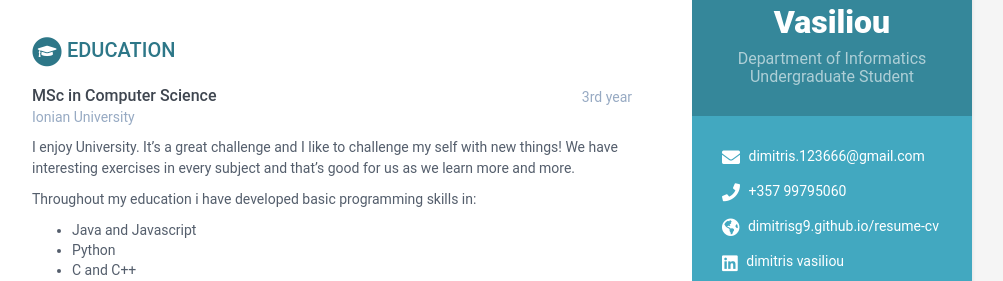
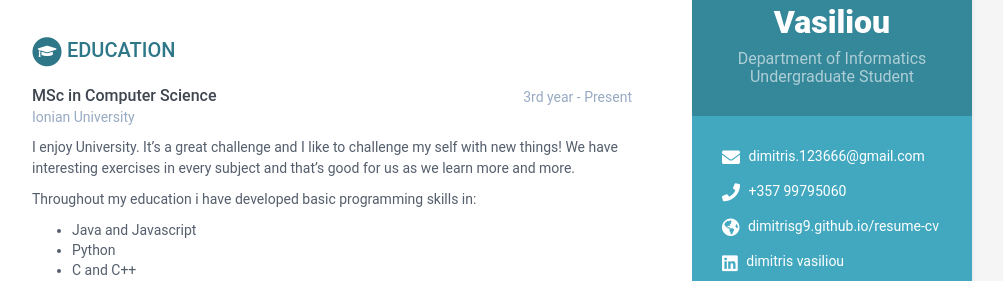
Before and after one commit to dimitrisg9/resume-cv, a Jekyll site: the page built from index.html, in a window 1280 px wide. Shown: the part 205-486 px from the top of the page, without its empty margins (168-1171 px from the left). Built offline with Jekyll 4.4.1, drawn with Linux system fonts in a browser that asks for light colours.

Commit message:
Update data.yml

```diff
--- a/_data/data.yml
+++ b/_data/data.yml
@@ -54,7 +54,7 @@ career-profile:
 education:
     - degree: MSc in Computer Science
       university: Ionian University
-      time: 3rd year
+      time: 3rd year - Present
       details: |
         I enjoy University. It's a great challenge and I like to challenge
         my self with new things! We have interesting exercises in every
```
